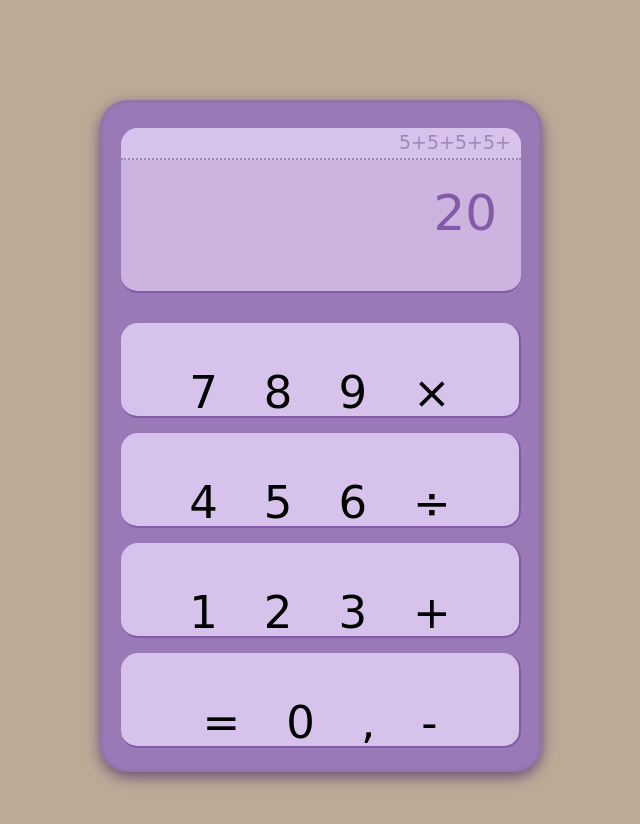
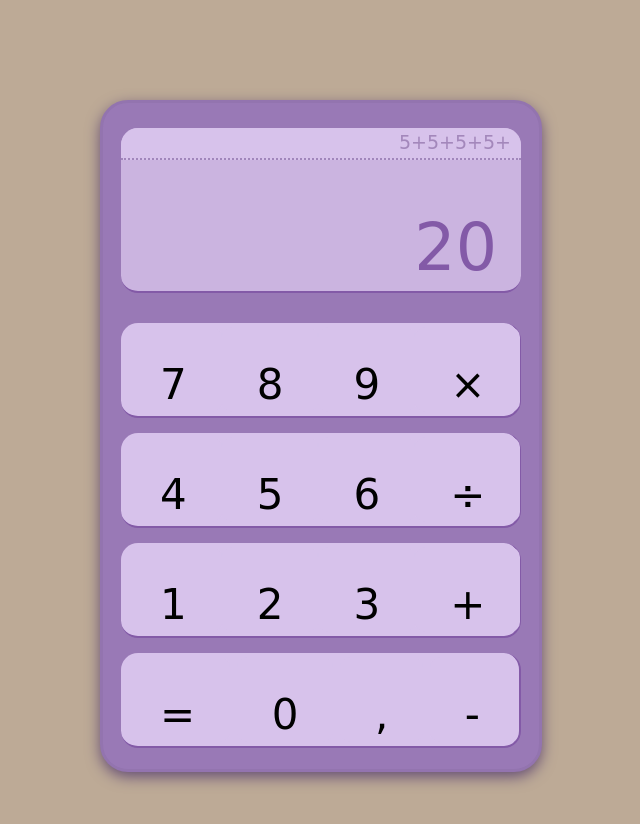
Before and after one commit to 0xVaguiN/Projeto-Calculadora, a plain HTML site: page index.html in a window 1280 px wide. Shown: the whole page, without its empty margins (319-959 px from the left). Drawn offline with Linux system fonts and the light colour scheme; a web font is replaced by a local one.

Commit message:
Update style.css

```diff
--- a/style.css
+++ b/style.css
@@ -71,40 +71,56 @@ body {
 
 .type-screen {
     width: 400px;
-    height: 120px;
+    height: 110px;
     text-align: right;
     font-family: 'Borel', cursive;
-    font-size: 50px;
+    font-size: 65px;
     color: #835aa7;
     border: none;
     padding-right: 24px;
-    padding-top: 24px;
+    padding-top: 50px;
+    cursor: pointer;
 }
 
 .button-row {
     display: flex;
-    justify-content: center;
-
+    justify-content: space-between;
+    align-content: center;
     width: 400px;
     height: 95px;
-    padding: 20px;
+    padding: 4px;
     background-color: #d7c2eb;
     margin: 15px;
     border-radius: 17px;
     border-right: solid 2px #835aa7;
     border-bottom: solid 2px #835aa7;
-    transition: all 0.2s ease-in-out;
+    /*transition: all 0.2s ease-in-out;*/
 }
 
 .button {
+    display: flex;
+    background-color: #d7c2eb;
+    justify-items: center;
+    align-items: center;
     font-family: 'Borel', cursive;
     font-weight: 400;
-    font-size: 45px;
-    padding: 23px;
-    display: inline-block;
-    text-align: center;
-    vertical-align: middle;
+    font-size: 42px;
+    border-radius: 10px;
+    border: none;
+    width: max-content;
+    cursor: pointer;
+    padding: 26px;
+    padding-bottom: 20px;
+    padding-top: 50px;
+    padding-left: 35px;
+    padding-right: 35px;
+    transition: background-color 0.4s;
+    transition: all 0.4s ease;
+}
 
+.button:hover {
+    transform: scale(0.8);
+    background-color: #a58dbb;
 }
 
 .calculator > button {
```
